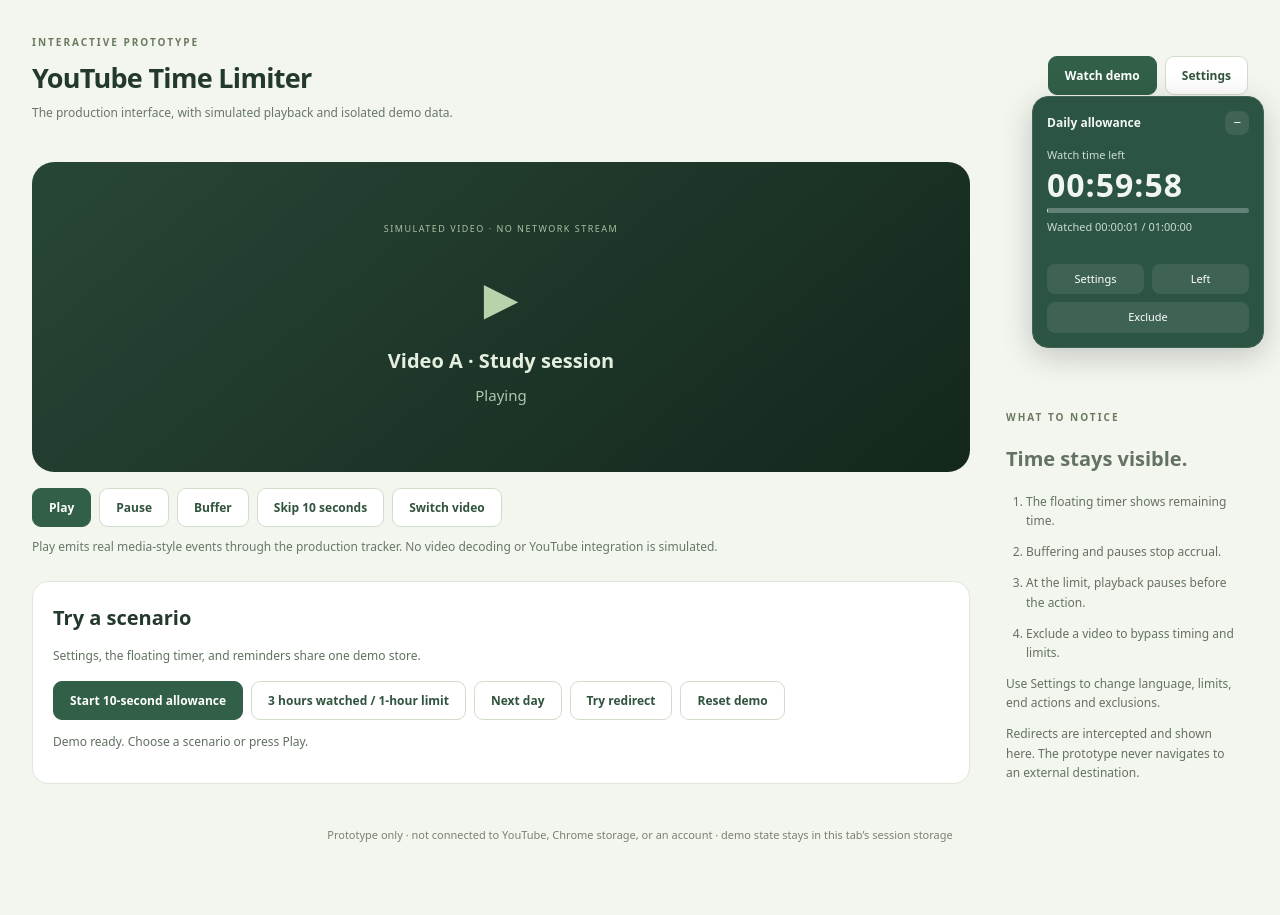
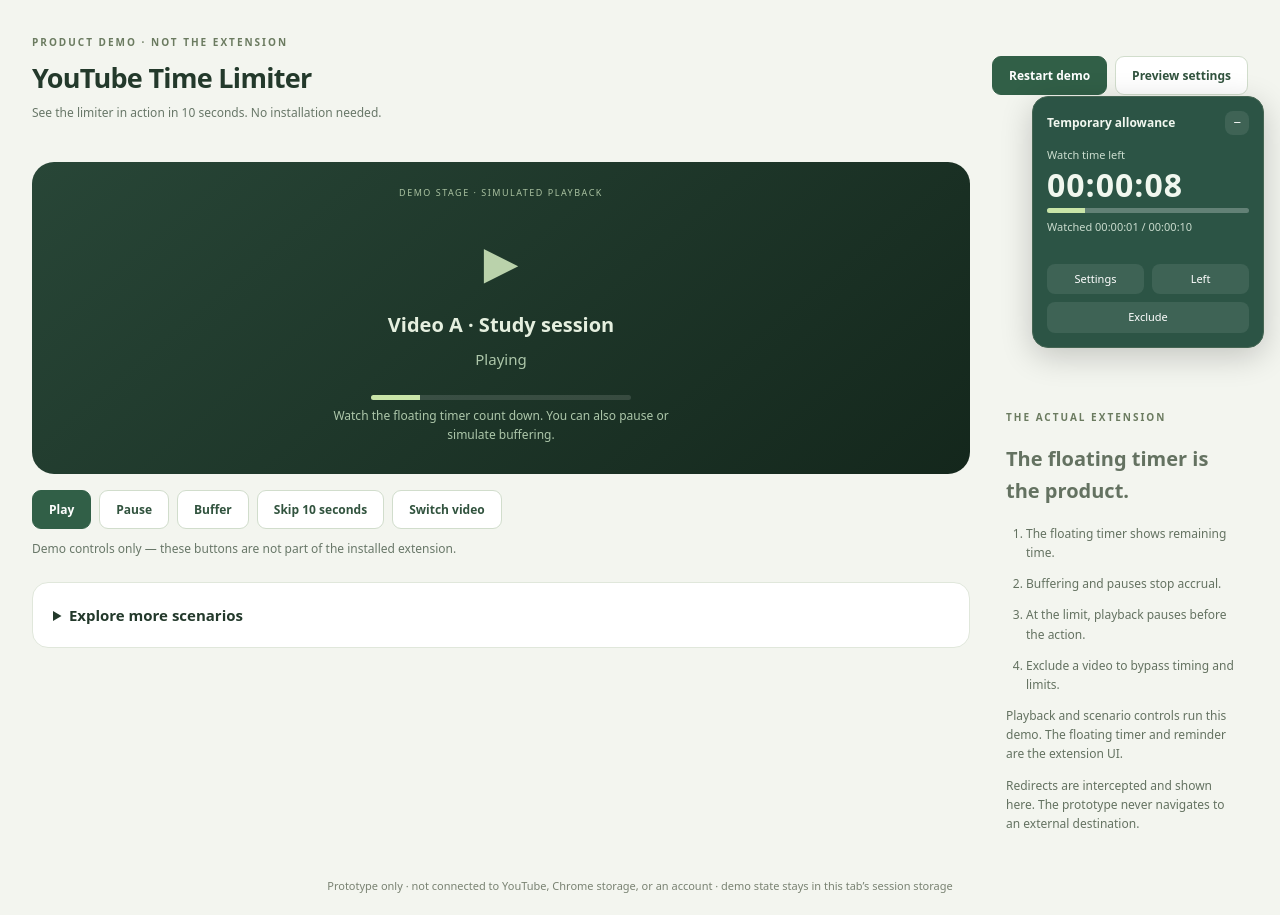
Before and after one commit to franncisca/youtube-time-limiter, a browser extension: page prototype/index.html in a window 1280 px wide. Both pictures are taken after a click on the button "Play". Before the commit the page ends 864 px from the top, so only its background shows below. Drawn offline with Linux system fonts and the light colour scheme.

Commit message:
feat: add app icons and clarify demo and documentation

```diff
--- a/prototype/index.html
+++ b/prototype/index.html
@@ -1,15 +1,15 @@
 <!doctype html>
 <html lang="en">
-<head><meta charset="utf-8"><base href="/prototype/"><meta name="viewport" content="width=device-width, initial-scale=1"><title>YouTube Time Limiter · Interactive prototype</title><link rel="stylesheet" href="prototype.css"></head>
+<head><meta charset="utf-8"><base href="/prototype/"><meta name="viewport" content="width=device-width, initial-scale=1"><link rel="icon" href="/icons/icon-32.png"><title>YouTube Time Limiter · Interactive prototype</title><link rel="stylesheet" href="prototype.css"></head>
 <body>
-<header><div><span class="eyebrow">INTERACTIVE PROTOTYPE</span><h1>YouTube Time Limiter</h1><p>The production interface, with simulated playback and isolated demo data.</p></div><nav aria-label="Demo screens"><button id="watch-tab" class="selected" aria-pressed="true">Watch demo</button><button id="settings-tab" aria-pressed="false">Settings</button></nav></header>
+<header><div><span class="eyebrow">PRODUCT DEMO · NOT THE EXTENSION</span><h1>YouTube Time Limiter</h1><p>See the limiter in action in 10 seconds. No installation needed.</p></div><nav aria-label="Demo screens"><button id="watch-tab">Start demo</button><button id="settings-tab" aria-pressed="false">Preview settings</button></nav></header>
 <main id="watch-view">
   <div class="demo-grid"><section>
-    <div class="player"><span class="tag">SIMULATED VIDEO · NO NETWORK STREAM</span><div class="play-symbol" aria-hidden="true">▶</div><h2 id="video-title">Video A · Study session</h2><p id="playback" role="status">Paused</p></div>
+    <div class="player"><span class="tag">DEMO STAGE · SIMULATED PLAYBACK</span><div class="play-symbol" aria-hidden="true">▶</div><h2 id="video-title">Video A · Study session</h2><p id="playback" role="status">Ready</p><div class="demo-progress" aria-hidden="true"><div id="demo-progress-fill"></div></div><p id="demo-step" role="status">1. Start demo → 2. Watch the timer → 3. Take a break</p></div>
     <div class="transport"><button id="play">Play</button><button id="pause">Pause</button><button id="buffer">Buffer</button><button id="advance">Skip 10 seconds</button><button id="switch-video">Switch video</button></div>
-    <p class="note">Play emits real media-style events through the production tracker. No video decoding or YouTube integration is simulated.</p>
-    <section class="scenario"><h2>Try a scenario</h2><p>Settings, the floating timer, and reminders share one demo store.</p><div class="scenario-buttons"><button id="quick-start">Start 10-second allowance</button><button id="daily-case">3 hours watched / 1-hour limit</button><button id="next-day">Next day</button><button id="redirect-case">Try redirect</button><button id="reset">Reset demo</button></div><p id="demo-log" role="status">Demo ready. Choose a scenario or press Play.</p></section>
-  </section><aside class="guide"><span class="eyebrow">WHAT TO NOTICE</span><h2>Time stays visible.</h2><ol><li>The floating timer shows remaining time.</li><li>Buffering and pauses stop accrual.</li><li>At the limit, playback pauses before the action.</li><li>Exclude a video to bypass timing and limits.</li></ol><p>Use Settings to change language, limits, end actions and exclusions.</p><p>Redirects are intercepted and shown here. The prototype never navigates to an external destination.</p></aside></div>
+    <p class="note">Demo controls only — these buttons are not part of the installed extension.</p>
+    <details class="scenario"><summary>Explore more scenarios</summary><p>Settings, the floating timer, and reminders share one demo store.</p><div class="scenario-buttons"><button id="quick-start">Start 10-second allowance</button><button id="daily-case">3 hours watched / 1-hour limit</button><button id="next-day">Next day</button><button id="redirect-case">Try redirect</button></div><p id="demo-log" role="status">Click Start demo above for a fresh 10-second walkthrough.</p></details>
+  </section><aside class="guide"><span class="eyebrow">THE ACTUAL EXTENSION</span><h2>The floating timer is the product.</h2><ol><li>The floating timer shows remaining time.</li><li>Buffering and pauses stop accrual.</li><li>At the limit, playback pauses before the action.</li><li>Exclude a video to bypass timing and limits.</li></ol><p>Playback and scenario controls run this demo. The floating timer and reminder are the extension UI.</p><p>Redirects are intercepted and shown here. The prototype never navigates to an external destination.</p></aside></div>
 </main>
 <iframe id="settings-frame" title="Production settings with demo data" hidden></iframe>
 <footer>Prototype only · not connected to YouTube, Chrome storage, or an account · demo state stays in this tab’s session storage</footer>
--- a/prototype/prototype.css
+++ b/prototype/prototype.css
@@ -8,7 +8,7 @@
 button { border: 1px solid #d1ddcc; border-radius: 9px; padding: 10px 16px; background: white; color: #31533e; font: 600 12px system-ui; cursor: pointer; }
 button:hover { background: #e8eedf; }
 button:focus-visible { outline: 3px solid #9fbd74; outline-offset: 3px; }
-button.selected, #play, #quick-start { background: #315f47; color: white; border-color: #315f47; }
+button.selected, #watch-tab, #play, #quick-start { background: #315f47; color: white; border-color: #315f47; }
 nav { display: flex; gap: 8px; flex-shrink: 0; }
 main { max-width: 1280px; margin: auto; padding: 12px 32px; }
 .demo-grid { display: grid; grid-template-columns: minmax(0, 1fr) 250px; gap: 28px; }
@@ -28,3 +28,8 @@
 [hidden] { display: none !important; }
 footer { padding: 20px 32px; font-size: 11px; color: #798272; text-align: center; }
 @media(max-width: 760px) { header { flex-direction: column; align-items: flex-start; padding: 20px; } main { padding: 10px 20px; } .demo-grid { display: block; } .guide { margin-top: 24px; } .player { min-height: 250px; } }
+
+.demo-progress { width: min(260px, 100%); height: 5px; background: #ffffff20; border-radius: 4px; overflow: hidden; margin-top: 18px; }
+#demo-progress-fill { width: 0; height: 100%; background: #c9e5a8; transition: width .3s linear; }
+#demo-step { max-width: 340px; text-align: center; font-size: 12px; }
+.scenario summary { cursor: pointer; font-weight: 600; }
--- a/prototype/watch.js
+++ b/prototype/watch.js
@@ -7,6 +7,7 @@
     pause() { this.paused = true; this.dispatchEvent(new Event('pause')); showPlayback(); }
     buffer() { this.readyState = 2; this.dispatchEvent(new Event('waiting')); showPlayback(); }
   }
+  let started = false;
   let id = 'aaaaaaaaaaa', screen = 'watch'; const video = new DemoVideo();
   function showPlayback() { $('playback').textContent = video.paused ? 'Paused' : video.readyState < 3 ? 'Buffering…' : 'Playing'; }
   const overlay = new YTLOverlay({ document, now: runtime.now, getVideoId: () => id,
@@ -19,40 +20,55 @@
     },
   });
   const tracker = new YTLTracker({ findVideo: () => video, getVideoId: () => id, send: runtime.send, now: runtime.now, monotonic: runtime.monotonic,
-    onState: state => overlay.update(state), onError: error => { $('demo-log').textContent = error.message; },
+    onState: state => {
+      overlay.update(state);
+      if (started) {
+        const usage = YTLCore.currentUsage(state, runtime.now());
+        $('demo-progress-fill').style.width = `${Math.min(100, usage.watchedMs / usage.limitMs * 100)}%`;
+        $('demo-step').textContent = usage.blocked ? 'Complete — playback paused. The reminder is the extension at work.' : 'Watch the floating timer count down. You can also pause or simulate buffering.';
+      }
+    }, onError: error => { $('demo-log').textContent = error.message; },
   });
   const unsubscribe = runtime.subscribe(changes => tracker.updateState(changes.usage.newValue));
   function showScreen(next) {
     screen = next; $('watch-view').hidden = screen !== 'watch'; $('settings-frame').hidden = screen !== 'settings';
-    for (const name of ['watch', 'settings']) { $(`${name}-tab`).classList.toggle('selected', name === screen); $(`${name}-tab`).setAttribute('aria-pressed', String(name === screen)); }
-    overlay.setVisible(screen === 'watch');
+    for (const name of ['watch', 'settings']) { $(`${name}-tab`).classList.toggle('selected', name === screen); if (name === 'settings') $(`${name}-tab`).setAttribute('aria-pressed', String(name === screen)); }
+    overlay.setVisible(started && screen === 'watch');
   }
   async function action(message) {
     const result = await runtime.send(message);
     if (result.error) throw new Error(result.error);
     tracker.updateState(result.state); return result.state;
   }
+  async function startDemo() {
+    video.pause(); overlay.setVisible(false); started = false;
+    await runtime.reset();
+    await action({ type: 'settings', mode: 'session', limitSeconds: 10, restart: true });
+    started = true; showScreen('watch');
+    $('watch-tab').textContent = 'Restart demo';
+    $('demo-log').textContent = 'Fresh 10-second demo started. Only demo data was reset.';
+    video.play();
+  }
   function bind(id, fn) { $(id).addEventListener('click', () => Promise.resolve().then(fn).catch(error => { $('demo-log').textContent = error.message; })); }
-  bind('watch-tab', () => showScreen('watch')); bind('settings-tab', () => showScreen('settings'));
-  bind('play', () => video.play()); bind('pause', () => video.pause()); bind('buffer', () => video.buffer());
+  bind('watch-tab', startDemo); bind('settings-tab', () => showScreen('settings'));
+  bind('play', () => started ? video.play() : startDemo()); bind('pause', () => video.pause()); bind('buffer', () => video.buffer());
   bind('advance', () => { runtime.advance(10); tracker.tick(); });
   bind('switch-video', () => {
     tracker.navigationStart(); id = id === 'aaaaaaaaaaa' ? 'bbbbbbbbbbb' : 'aaaaaaaaaaa';
     $('video-title').textContent = id === 'aaaaaaaaaaa' ? 'Video A · Study session' : 'Video B · Entertainment';
     tracker.navigationEnd(); overlay.update(tracker.state);
   });
-  bind('quick-start', async () => { video.pause(); await action({ type: 'settings', mode: 'session', limitSeconds: 10, restart: true }); video.play(); });
+  bind('quick-start', startDemo);
   bind('daily-case', async () => {
-    video.pause(); await action({ type: 'settings', mode: 'daily', limitSeconds: 3600 });
+    started = true; showScreen('watch'); video.pause(); await action({ type: 'settings', mode: 'daily', limitSeconds: 3600 });
     await action({ type: 'daily-total', day: YTLCore.dayKey(runtime.now()), totalSeconds: 10800 });
   });
   bind('next-day', async () => { video.pause(); runtime.advance(86400); tracker.tick(); await action({ type: 'status' }); $('demo-log').textContent = 'Next day: daily allowance restored. Press Play to resume.'; });
   bind('redirect-case', async () => {
-    video.pause(); await action({ type: 'settings', mode: 'session', limitSeconds: 10, restart: true });
+    await startDemo(); video.pause(); await action({ type: 'settings', mode: 'session', limitSeconds: 10, restart: true });
     await action({ type: 'behavior', limitAction: 'redirect', redirectUrl: 'https://example.com/calm' }); video.play();
   });
-  bind('reset', async () => { video.pause(); await runtime.reset(); tracker.tick(); $('demo-log').textContent = 'Demo reset. Default language: English.'; });
   $('settings-frame').src = '/src/options/index.html';
-  overlay.setVisible(true); tracker.start();
+  overlay.setVisible(false); tracker.start();
   window.addEventListener('pagehide', () => { tracker.dispose(); unsubscribe(); overlay.dispose(); }, { once: true });
 })();
--- a/scripts/check.cjs
+++ b/scripts/check.cjs
@@ -7,6 +7,7 @@
   const manifest = JSON.parse(read('manifest.json'));
   const files = new Set(['manifest.json', manifest.background.service_worker, manifest.options_page]);
   for (const script of manifest.content_scripts) for (const file of [...script.js, ...(script.css || [])]) files.add(file);
+  for (const file of [...Object.values(manifest.icons || {}), ...Object.values(manifest.action?.default_icon || {})]) files.add(file);
   const html = read(manifest.options_page);
   for (const match of html.matchAll(/(?:src|href)="([^"#:]+)"/g)) files.add(path.posix.join(path.posix.dirname(manifest.options_page), match[1]));
   const worker = read(manifest.background.service_worker);
```
Also changed, not shown: docs/prototype.md (+12 -8 lines), docs/usage.md (added, +34 -0 lines), scripts/prototype-server.cjs (+4 -4 lines), src/options/index.html (+2 -2 lines), tests/integration/project.test.cjs (+6 -0 lines), README.md, icons/icon-128.png (added), icons/icon-16.png (added), icons/icon-256.png (added), icons/icon-32.png (added), icons/icon-48.png (added), icons/icon.svg (added), manifest.json.
